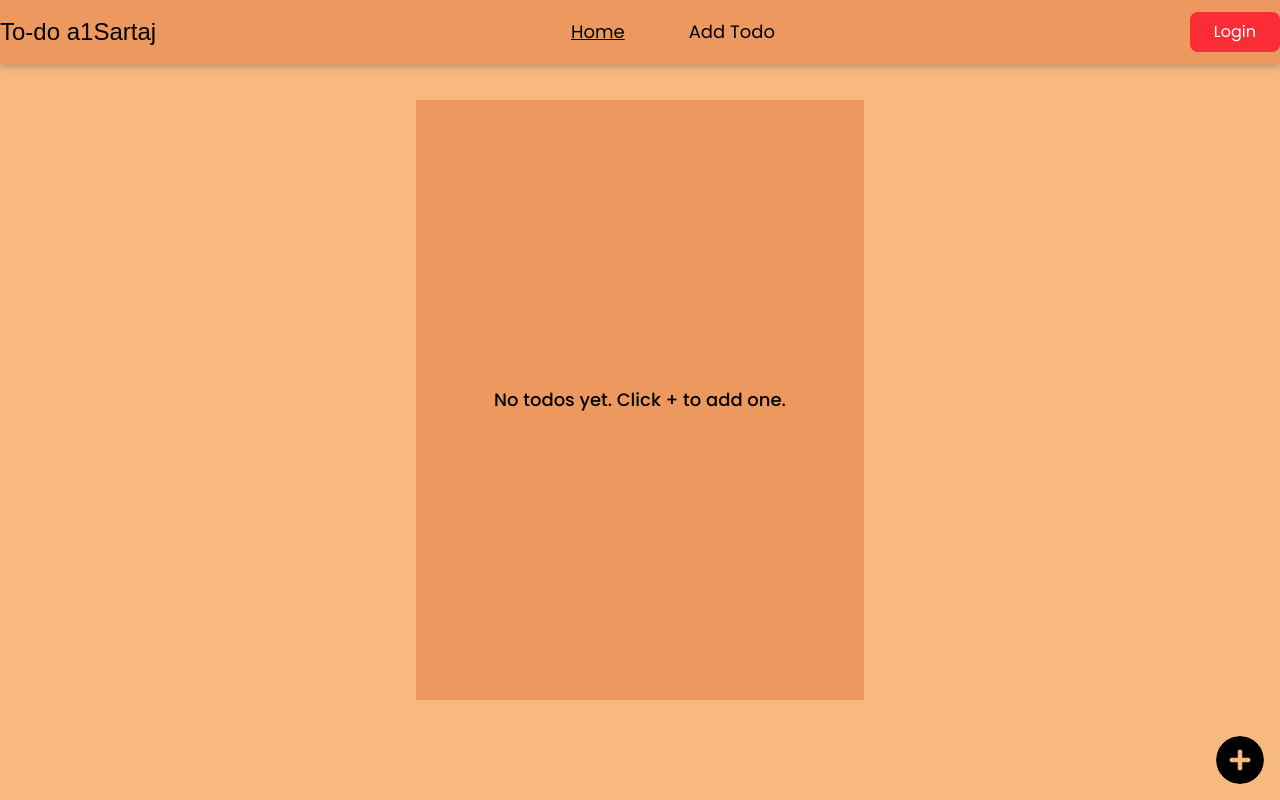
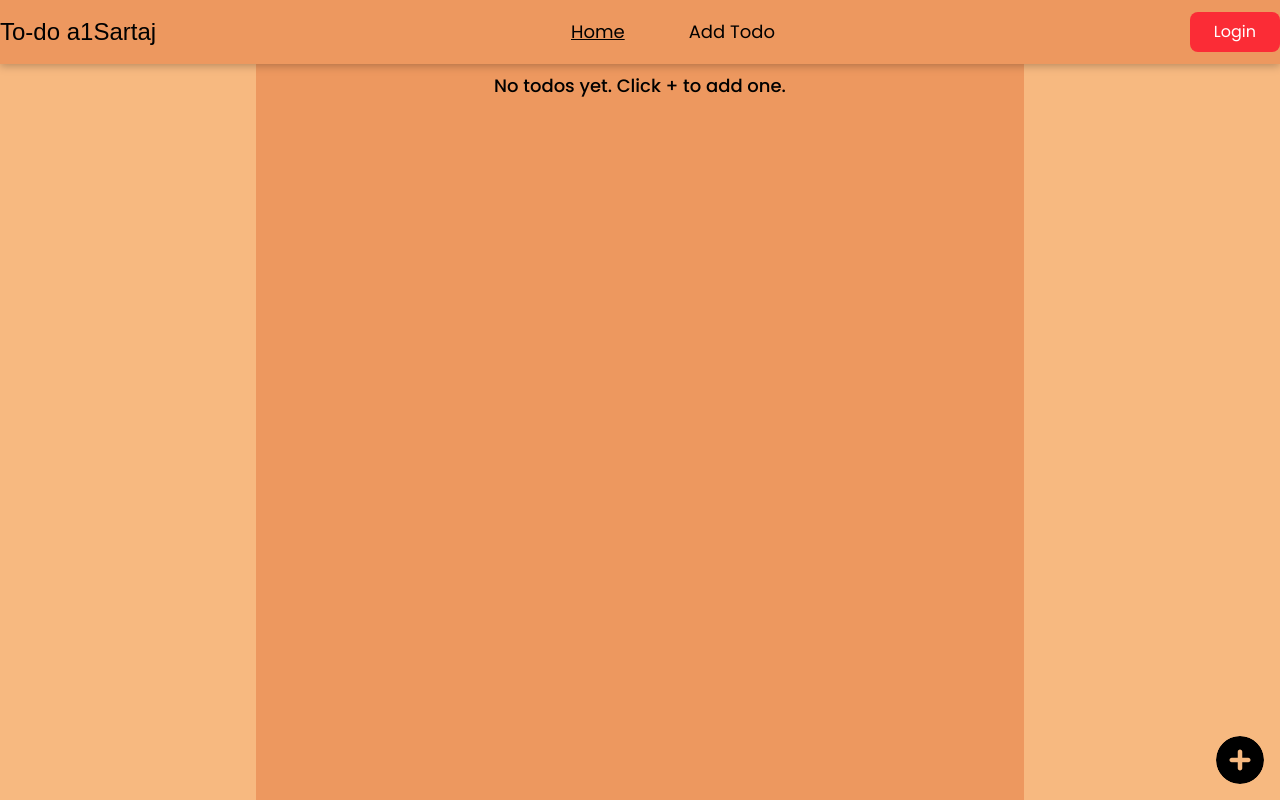
Before and after one commit to a1sartaj/todos, a React app in the folder Frontend/: page / in a window 1280 px wide. Built offline with nearby package versions, Linux system fonts and the light colour scheme; the HTML template or start-up script is replaced by a standard one; a web font is replaced by a local one.

Commit message:
Create home page and improve something in Navbar use Sticky

```diff
--- a/Frontend/src/App.jsx
+++ b/Frontend/src/App.jsx
@@ -8,12 +8,15 @@ import Navbar from './components/Navbar'
 
 const App = () => {
   return (
-    <div className='relative flex  flex-col items-center  md:justify-center min-h-screen' >
+    <div className='relative flex flex-col  w-full min-h-dvh' >
 
       {/* Navbar */}
+      <header className='w-full' >
         <Navbar />
+      </header>
 
       {/* Starts Routes */}
+      <main className='flex-1 w-full   max-w-3xl mx-auto bg-[#ED985F] overflow-y-auto'>
         <Routes>
 
           <Route path='/' element={<Home />} />
@@ -22,6 +25,7 @@ const App = () => {
           <Route path='/edit-todo/:id' element={<EditTodo />} />
 
         </Routes>
+      </main>
 
     </div >
   )
--- a/Frontend/src/components/Navbar.jsx
+++ b/Frontend/src/components/Navbar.jsx
@@ -13,7 +13,7 @@ const Navbar = () => {
     }
 
     return (
-        <div className='fixed z-10 top-0 left-0 right-0  w-full  bg-[#ED985F] drop-shadow-black/25 drop-shadow-[0px_2px_4px]'>
+        <div className='sticky z-10 top-0 left-0 right-0 bg-[#ED985F] drop-shadow-black/25 drop-shadow-[0px_2px_4px]'>
 
 
             {/* View Port 1440px  */}
--- /dev/null
+++ b/Frontend/src/components/PlusButton.jsx
@@ -0,0 +1,18 @@
+import React from 'react'
+import { FaCirclePlus } from 'react-icons/fa6'
+import { useNavigate } from 'react-router-dom'
+
+const PlusButton = () => {
+
+    const navigate = useNavigate()
+
+    return (
+        //  Add Todo Button
+        <button className="fixed bottom-4 right-4 flex items-center justify-center  " onClick={() => navigate('/add-todo')} >
+            <FaCirclePlus className="text-5xl rounded-full  transition-all duration-300 ease-in   shadow-white hover:text-white hover:shadow-[0_0_20px] cursor-pointer " />
+        </button>
+
+    )
+}
+
+export default PlusButton
--- a/Frontend/src/pages/Home.jsx
+++ b/Frontend/src/pages/Home.jsx
@@ -1,8 +1,8 @@
 import { useContext } from "react"
 import { TodoContext } from "../context/TodoContext"
-import { FaCirclePlus } from "react-icons/fa6";
 import { Link, useNavigate } from 'react-router-dom'
 import { RiDeleteBin6Line } from "react-icons/ri";
+import PlusButton from "../components/PlusButton";
 
 
 
@@ -13,12 +13,9 @@ const Home = () => {
     const navigate = useNavigate();
 
     return (
-        <div className="relative  w-full  h-[calc(100vh-54px)] mt-[54px] md:mt-0  md:h-[600px] md:max-w-md rounded-none b ">
-
-
-
+        <>
             {/* Todos list */}
-            <div className=" flex  flex-col gap-4 p-2  h-full bg-[#ED985F]  overflow-y-auto ">
+            <div className=" flex flex-col gap-2 p-2   overflow-y-auto ">
                 {
                     todos.length === 0 ? (
                         <Link
@@ -27,9 +24,16 @@ const Home = () => {
                         >No todos yet. Click + to add one.</Link>
                     ) : (
                         todos.sort((a, b) => new Date(a.date) - new Date(b.date)).map((todo, index) => (
-                            <div key={index} className={`flex items-center  pl-2 bg-[#F7B980] rounded-lg hover:shadow cursor-pointer ${todo.isCompleted ? 'opacity-50' : ''}`}  >
-                                <p className="flex-1 py-1 font-medium text-lg  " onClick={() => navigate(`/view-todo/${todo._id}`)} >{todo.title}</p>
-                                <button className="flex items-center justify-center gap-1 m-1 py-1 px-2 text-[#E6E6E6] font-medium bg-red-500 rounded-lg transition-all ease-in shadow-white  hover:bg-white hover:text-black hover:shadow-[0_0_10px]  cursor-pointer"
+                            <div key={index} className={`flex items-center p-2.5 pl-6  bg-[#F7B980] rounded-lg transition-all duration-300 ease-in hover:shadow hover:scale-[99%] cursor-pointer ${todo.isCompleted ? 'opacity-50' : ''}`}  >
+
+                                <div className="flex flex-col flex-1  " onClick={() => navigate(`/view-todo/${todo._id}`)}  >
+                                    <h3 className="text-lg  " >{todo.title}</h3>
+
+                                    <p className="text-[#9C9696] text-[12px]" >Due : {todo.dueDate}</p>
+                                </div>
+
+                                {/* Delete Button */}
+                                <button className="flex items-center justify-center gap-1 px-6 py-2 text-[#E6E6E6] text-lg bg-red-500 rounded-lg transition-all ease-in shadow-white  hover:bg-white hover:text-black hover:shadow-[0_0_10px]  cursor-pointer"
                                     onClick={() => handleDeleteTodo(todo._id)} > <RiDeleteBin6Line /> Delete</button>
                             </div>
                         ))
@@ -38,11 +42,9 @@ const Home = () => {
             </div>
 
 
-            {/* Add Todo Button */}
-            <button className="fixed bottom-4 right-4 flex items-center justify-center  " onClick={() => navigate('/add-todo')} >
-                <FaCirclePlus className="text-5xl rounded-full  transition-all duration-300 ease-in   shadow-white hover:text-white hover:shadow-[0_0_20px] cursor-pointer " />
-            </button>
-        </div>
+            {/* Plus button for add todos */}
+            <PlusButton />
+        </>
 
     )
 }
--- /dev/null
+++ b/Frontend/src/pages/Login.jsx
@@ -0,0 +1,11 @@
+import React from 'react'
+
+const Login = () => {
+  return (
+    <div>
+
+    </div>
+  )
+}
+
+export default Login
```
Lines whose indentation alone changed are shown as unchanged.
